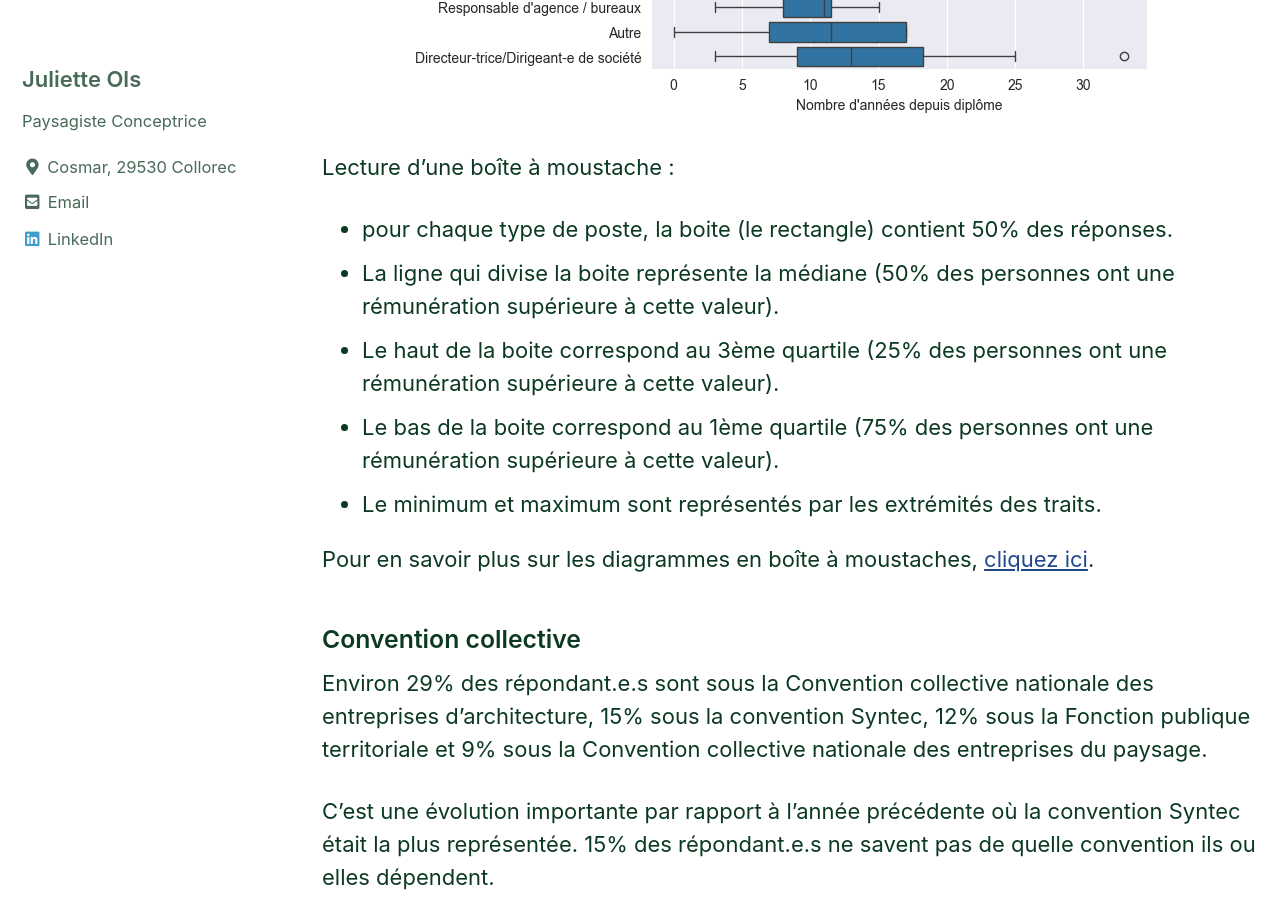
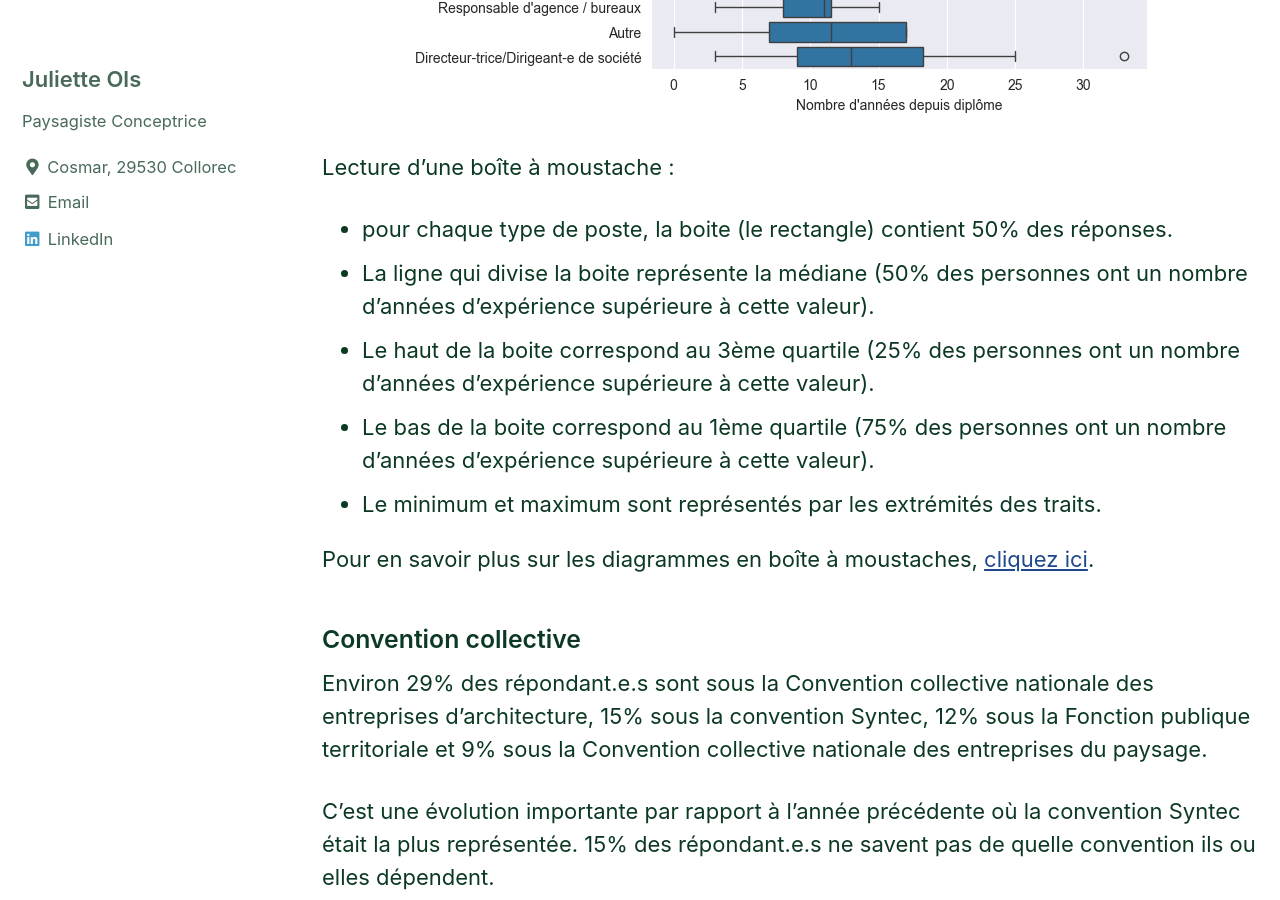
Before and after one commit to facettespaysages/etude-salariale, a Jekyll site: the page built from _posts/2025-03-08-etude-salariale-2022.md, in a window 1280 px wide and 900 px high, scrolled down 3296 px. Built offline with Jekyll 4.4.1, drawn with Linux system fonts in a browser that asks for light colours; cached includes are drawn as plain includes; some web fonts are replaced.

Commit message:
Fix moustache explained

```diff
--- a/_posts/2025-03-08-etude-salariale-2022.md
+++ b/_posts/2025-03-08-etude-salariale-2022.md
@@ -46,9 +46,9 @@ Les postes occupés par les personnes avec le plus d’années d’expérience s
 
 Lecture d'une boîte à moustache :
 * pour chaque type de poste, la boite (le rectangle) contient 50% des réponses.
-* La ligne qui divise la boite représente la médiane (50% des personnes ont une rémunération supérieure à cette valeur).
-* Le haut de la boite correspond au 3ème quartile (25% des personnes ont une rémunération supérieure à cette valeur).
-* Le bas de la boite correspond au 1ème quartile (75% des personnes ont une rémunération supérieure à cette valeur).
+* La ligne qui divise la boite représente la médiane (50% des personnes ont un nombre d'années d’expérience supérieure à cette valeur).
+* Le haut de la boite correspond au 3ème quartile (25% des personnes ont un nombre d'années d’expérience supérieure à cette valeur).
+* Le bas de la boite correspond au 1ème quartile (75% des personnes ont un nombre d'années d’expérience supérieure à cette valeur).
 * Le minimum et maximum sont représentés par les extrémités des traits.
 
 Pour en savoir plus sur les diagrammes en boîte à moustaches, [cliquez ici](https://fr.wikipedia.org/wiki/Bo%C3%AEte_%C3%A0_moustaches).
```
